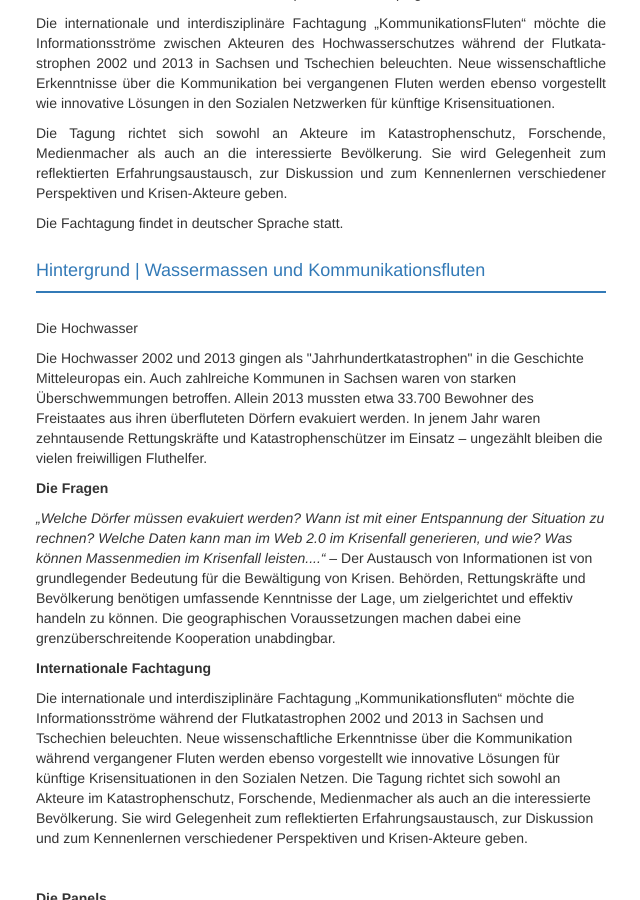
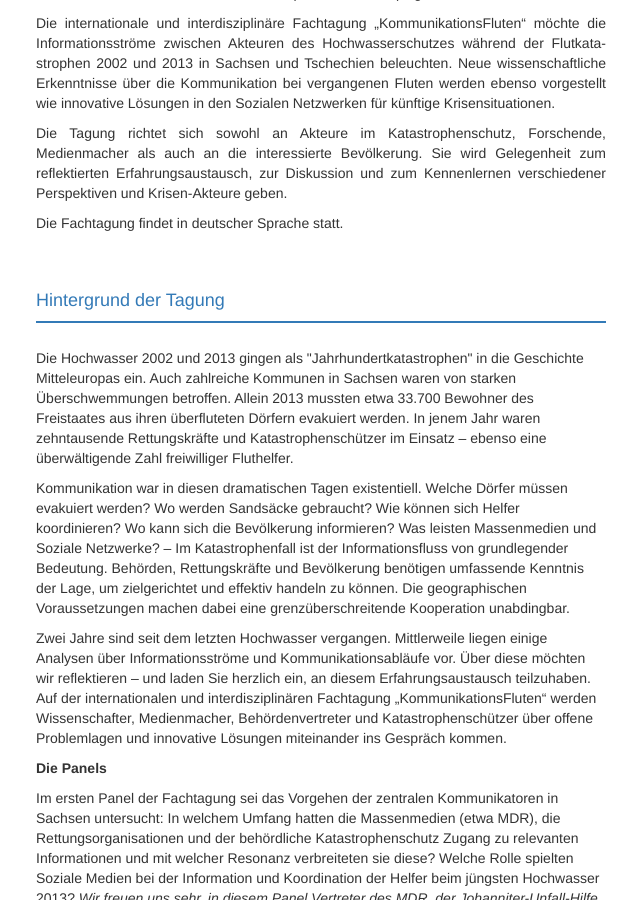
Before and after one commit to susedev/test, a Jekyll site: the page built from konferenz-kommunikationsfluten.html, in a window 1280 px wide and 900 px high, scrolled down 319 px. Shown: the whole window, without its empty margins (229-869 px from the left). Built offline with Jekyll 4.4.1, drawn with Linux system fonts in a browser that asks for light colours; nearby versions of some CDN libraries.

Commit message:
Edit from JekyllCMS

```diff
--- a/konferenz-kommunikationsfluten.html
+++ b/konferenz-kommunikationsfluten.html
@@ -13,23 +13,17 @@ title: Aktuell
 
 <p style="text-align: justify;">Die Fachtagung findet in deutscher Sprache statt.</p>
 
-<h3 style="margin-top: 28px;">Hintergrund | Wassermassen und Kommunikationsfluten</h3>
+<p style="text-align: justify;">&nbsp;</p>
+
+<h3 style="margin-top: 28px;">Hintergrund der Tagung</h3>
 
 <div class="box" style="background-color: #337AB7; height:2px; margin-top:3px; margin-bottom:25px;">&nbsp;</div>
 
-<p>Die Hochwasser</p>
+<p>Die Hochwasser 2002 und 2013 gingen als &quot;Jahrhundertkatastrophen&quot; in die Geschichte Mitteleuropas ein. Auch zahlreiche Kommunen in Sachsen waren von starken &Uuml;berschwemmungen betroffen. Allein 2013 mussten etwa 33.700 Bewohner des Freistaates aus ihren &uuml;berfluteten D&ouml;rfern evakuiert werden. In jenem Jahr waren zehntausende Rettungskr&auml;fte und Katastrophensch&uuml;tzer im Einsatz &ndash; ebenso eine &uuml;berw&auml;ltigende Zahl freiwilliger Fluthelfer.</p>
 
-<p>Die Hochwasser 2002 und 2013 gingen als &quot;Jahrhundertkatastrophen&quot; in die Geschichte Mitteleuropas ein. Auch zahlreiche Kommunen in Sachsen waren von starken &Uuml;berschwemmungen betroffen. Allein 2013 mussten etwa 33.700 Bewohner des Freistaates aus ihren &uuml;berfluteten D&ouml;rfern evakuiert werden. In jenem Jahr waren zehntausende Rettungskr&auml;fte und Katastrophensch&uuml;tzer im Einsatz &ndash; ungez&auml;hlt bleiben die vielen freiwilligen Fluthelfer.</p>
+<p>Kommunikation war in diesen dramatischen Tagen existentiell. Welche D&ouml;rfer m&uuml;ssen evakuiert werden? Wo werden Sands&auml;cke gebraucht? Wie k&ouml;nnen sich Helfer koordinieren? Wo kann sich die Bev&ouml;lkerung informieren? Was leisten Massenmedien und Soziale Netzwerke? &ndash; Im Katastrophenfall ist der Informationsfluss von grundlegender Bedeutung. Beh&ouml;rden, Rettungskr&auml;fte und Bev&ouml;lkerung ben&ouml;tigen umfassende Kenntnis der Lage, um zielgerichtet und effektiv handeln zu k&ouml;nnen. Die geographischen Voraussetzungen machen dabei eine grenz&uuml;berschreitende Kooperation unabdingbar.</p>
 
-<p><strong>Die Fragen</strong></p>
-
-<p><em>&bdquo;Welche D&ouml;rfer m&uuml;ssen evakuiert werden? Wann ist mit einer Entspannung der Situation zu rechnen? Welche Daten kann man im Web 2.0 im Krisenfall generieren, und wie? Was k&ouml;nnen Massenmedien im Krisenfall leisten....&ldquo; &ndash; </em>Der Austausch von Informationen ist von grundlegender Bedeutung f&uuml;r die Bew&auml;ltigung von Krisen. Beh&ouml;rden, Rettungskr&auml;fte und Bev&ouml;lkerung ben&ouml;tigen umfassende Kenntnisse der Lage, um zielgerichtet und effektiv handeln zu k&ouml;nnen. Die geographischen Voraussetzungen machen dabei eine grenz&uuml;berschreitende Kooperation unabdingbar.</p>
-
-<p><strong>Internationale Fachtagung</strong></p>
-
-<p><a name="__DdeLink__56_1093973516"></a>Die internationale und interdisziplin&auml;re Fachtagung &bdquo;Kommunikationsfluten&ldquo; m&ouml;chte die Informationsstr&ouml;me w&auml;hrend der Flutkatastrophen 2002 und 2013 in Sachsen und Tschechien beleuchten. Neue wissenschaftliche Erkenntnisse &uuml;ber die Kommunikation w&auml;hrend vergangener Fluten werden ebenso vorgestellt wie innovative L&ouml;sungen f&uuml;r k&uuml;nftige Krisensituationen in den Sozialen Netzen. Die Tagung richtet sich sowohl an Akteure im Katastrophenschutz, Forschende, Medienmacher als auch an die interessierte Bev&ouml;lkerung. Sie wird Gelegenheit zum reflektierten Erfahrungsaustausch, zur Diskussion und zum Kennenlernen verschiedener Perspektiven und Krisen-Akteure geben.</p>
-
-<p>&nbsp;</p>
+<p>Zwei Jahre sind seit dem letzten Hochwasser vergangen. Mittlerweile liegen einige Analysen &uuml;ber Informationsstr&ouml;me und Kommunikationsabl&auml;ufe vor. &Uuml;ber diese m&ouml;chten wir reflektieren &ndash; und laden Sie herzlich ein, an diesem Erfahrungsaustausch teilzuhaben. Auf der internationalen und interdisziplin&auml;ren Fachtagung &bdquo;KommunikationsFluten&ldquo; werden Wissenschafter, Medienmacher, Beh&ouml;rdenvertreter und Katastrophensch&uuml;tzer &uuml;ber offene Problemlagen und innovative L&ouml;sungen miteinander ins Gespr&auml;ch kommen.</p>
 
 <p><strong>Die Panels</strong></p>
 
@@ -43,8 +37,6 @@ title: Aktuell
 
 <p>Eine Podiumsdiskussion mit Vertretern der &ouml;ffentlichen Hand, Forschern und Experten wird sich der Frage stellen, wie sich Krisenkommunikation in Zukunft gestalten l&auml;sst.</p>
 
-<p>&nbsp;</p>
-
 <p><strong>Hochwasserschutz als Generationenaufgabe</strong></p>
 
 <p>In Anlehnung an eine Forderung der Kommission zur Untersuchung der Flutkatastrophe 2013 lie&szlig;e sich formulieren: Auch die <em>Kommunikation</em> beim Hochwasserschutz ist eine Generationenaufgabe. Sie muss best&auml;ndig angepasst und weiterentwickelt werden, um den zuk&uuml;nftigen Herausforderungen des Krisenmanagements gewachsen zu sein. Hierzu m&ouml;chte die Fachkonferenz &bdquo;Kommunikationsfluten&ldquo; beitragen.</p>
```
